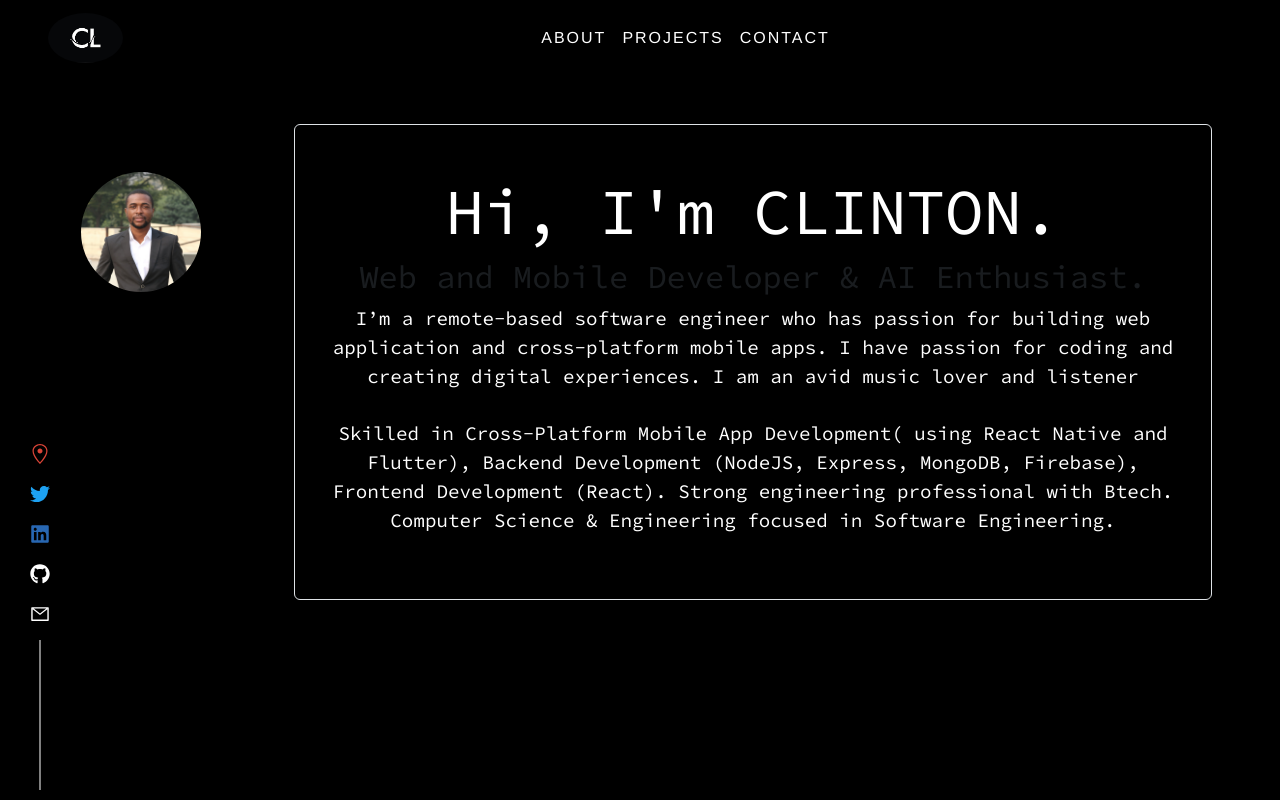
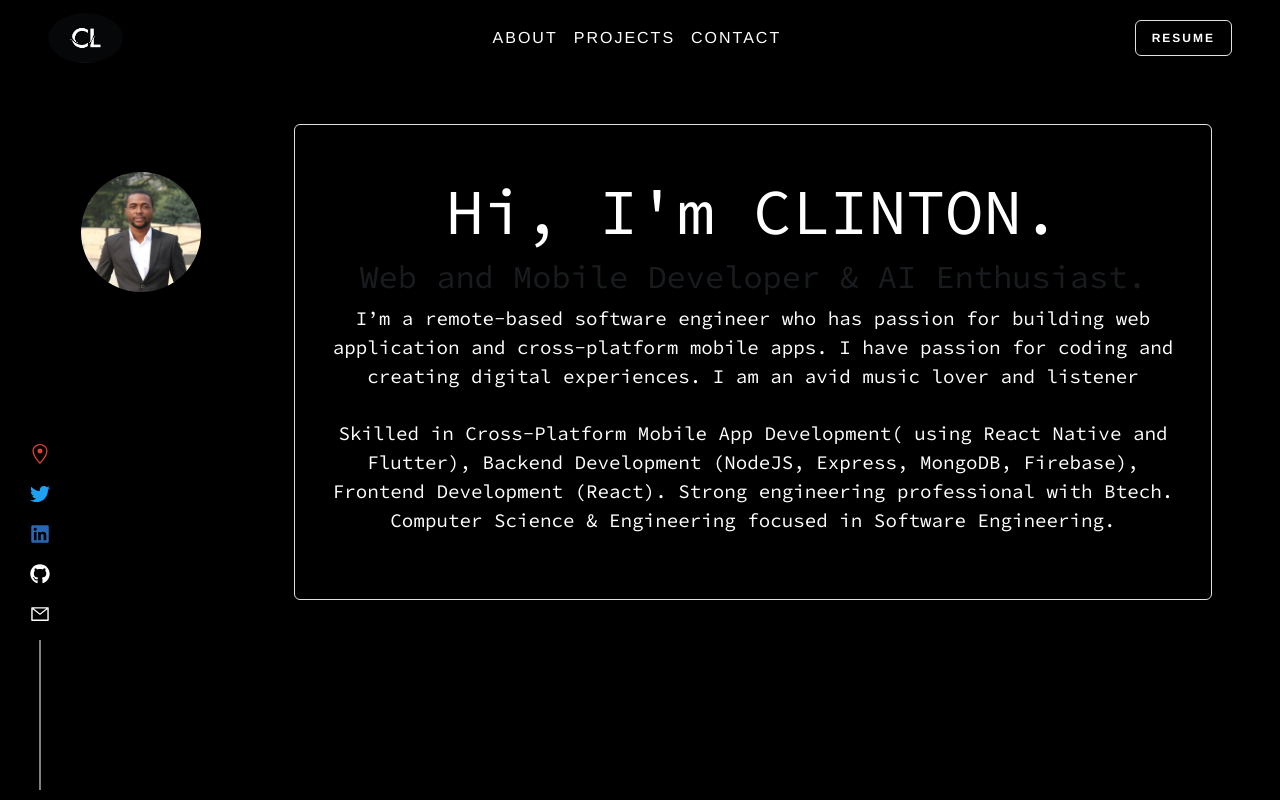
Before and after one commit to codekojo/resume, a React (Create React App) app: page / in a window 1280 px wide. Shown: the top 800 px of the page. Built offline with nearby package versions, Linux system fonts and the light colour scheme.

Commit message:
Modified resume

```diff
--- a/src/app/components/navbar/Navbar.jsx
+++ b/src/app/components/navbar/Navbar.jsx
@@ -1,7 +1,7 @@
 import React from "react";
 import { Navbar, Nav } from "react-bootstrap";
 import { HiOutlineMenuAlt3 } from "react-icons/hi";
-import resume from "../common/resume.pdf";
+import resume from "../common/v2Clinton.pdf";
 import cl from "../../../assets/cll.png";
 
 import "./Navbar.css";
@@ -47,7 +47,7 @@ function NavbarComponent() {
             Contact
           </Nav.Link>
         </Nav>
-        {/* <ResumeLink /> */}
+        <ResumeLink />
       </Navbar.Collapse>
     </Navbar>
   );
```
Also changed, not shown: 1 other file (tests, documents, lock files or other folders).
